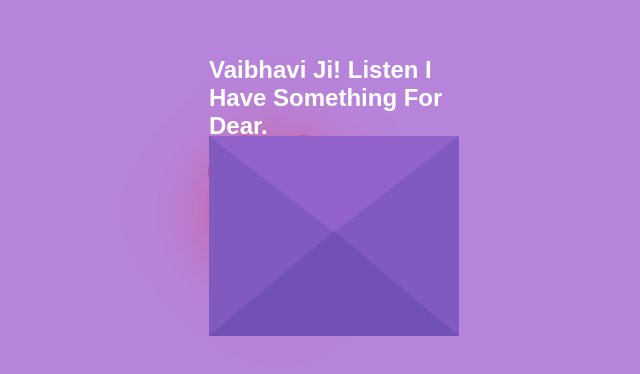
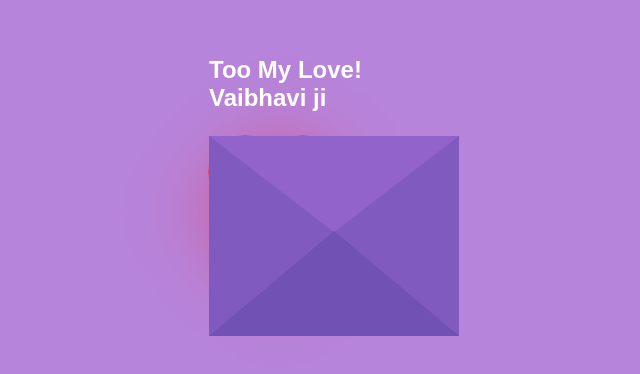
Before and after one commit to gappu12-34/Letter, a plain HTML site: page index.html in a window 1280 px wide. Shown: the part 172-546 px from the top of the page, without its empty margins (306-946 px from the left). Drawn offline with Linux system fonts and the light colour scheme.

Commit message:
Update index.html

```diff
--- a/index.html
+++ b/index.html
@@ -25,7 +25,7 @@
       <div class="top"></div>
       <div class="shadow"></div>
       <div class="text1">
-        <h2>Vaibhavi Ji! Listen I Have Something For Dear.</h2><br>
+        <h2>Too My Love! Vaibhavi ji</h2><br>
       </div>
     </div>
   </body>
```
